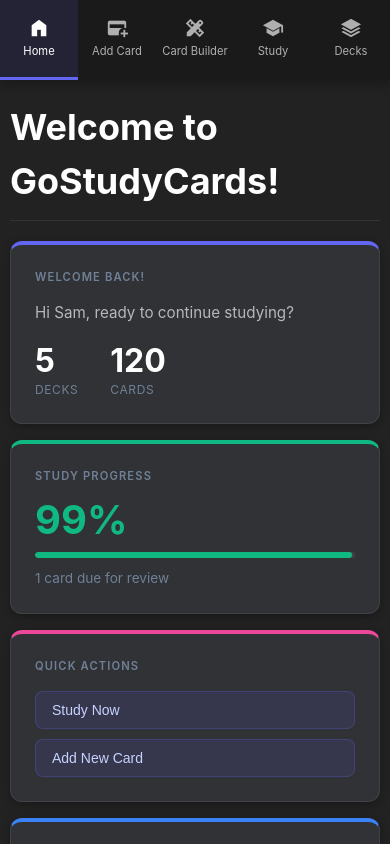
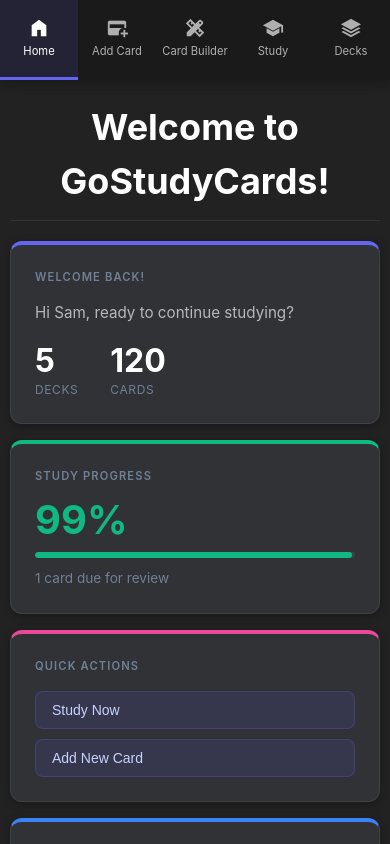
Before and after one commit to 18barbers2/gostudycards, a React (Vite) app in the folder frontend/: page / in a window 390 px wide. Built offline with nearby package versions, Linux system fonts and the light colour scheme.

Commit message:
style: updated so the  title of the container is centered on small screens

```diff
--- a/frontend/src/css/index.css
+++ b/frontend/src/css/index.css
@@ -99,6 +99,15 @@
     font-weight: 700;
 }
 
+@media (max-width: 768px) {
+    .page-title-row {
+        flex-direction: column;
+        align-items: center;
+        text-align: center;
+        gap: 10px;
+    }
+}
+
 /* Custom scrollbar — applies site-wide */
 
 /* Firefox */
```
